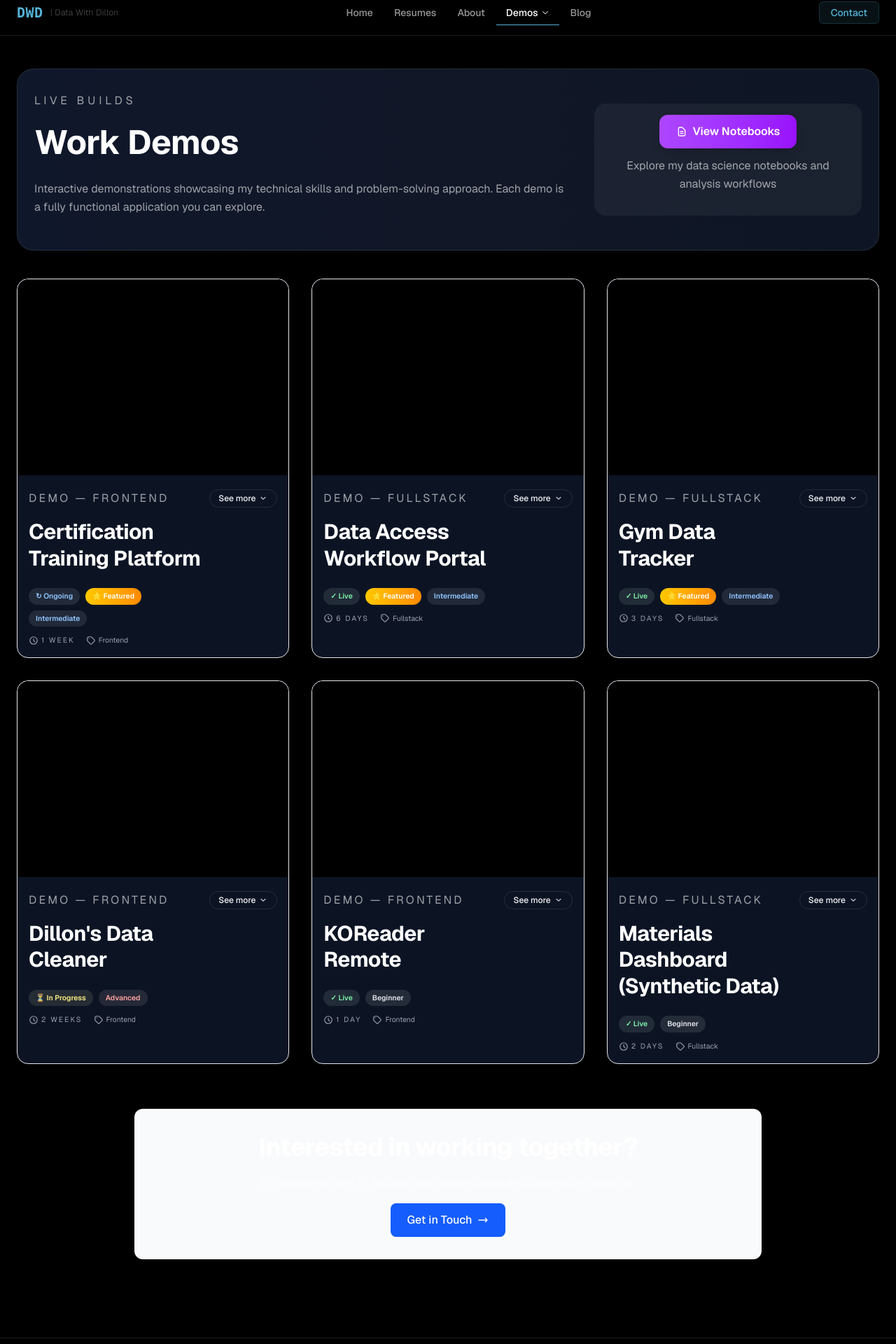
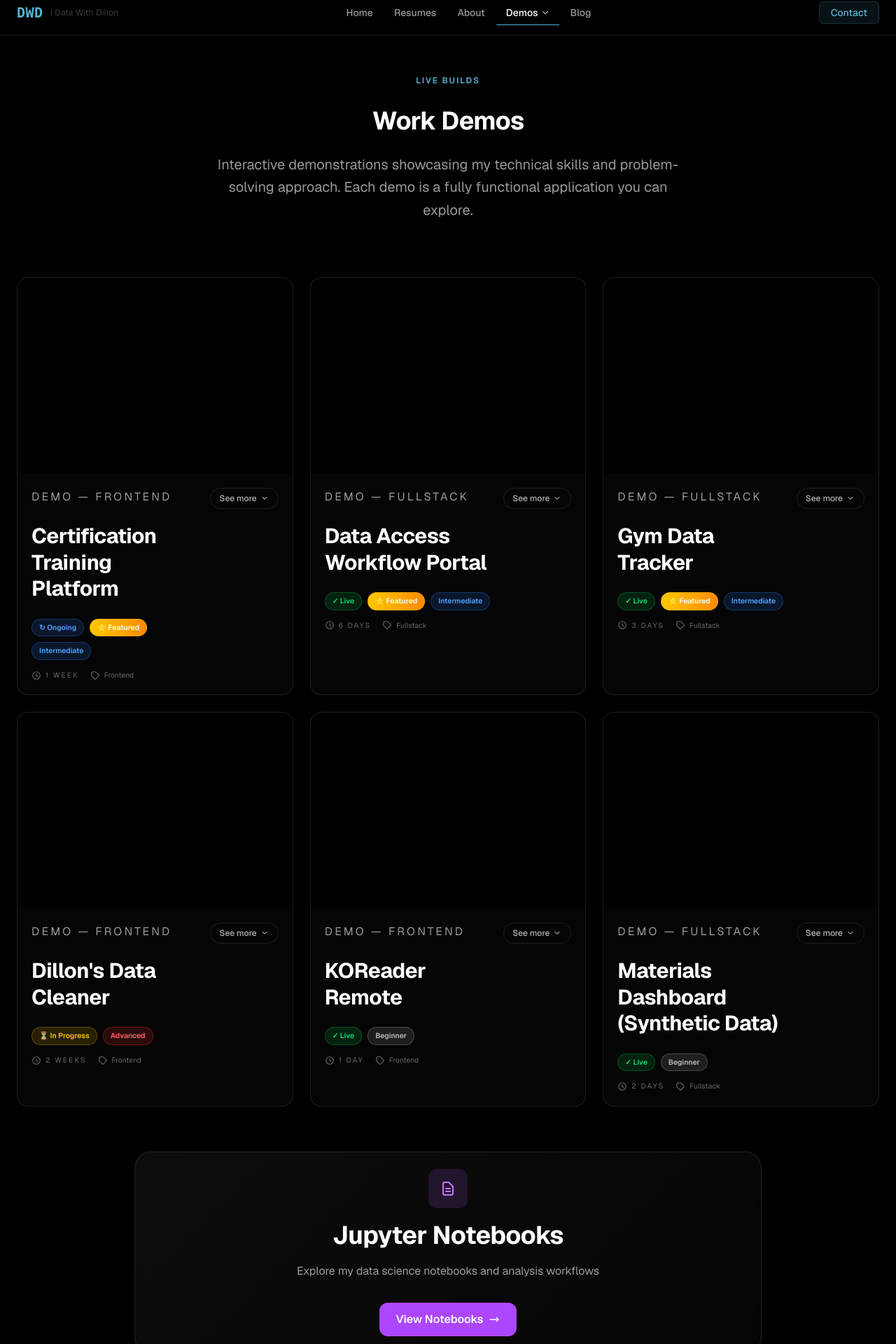
Before and after one commit to dillon-shearer/dillon-shearer-website, a Next.js app: page /demos in a window 1280 px wide. Shown: the part 14-1934 px from the top of the page at 70% size. Built offline with nearby package versions, Linux system fonts and the light colour scheme.

Commit message:
update demos page for mobile optimization/retheming

```diff
--- a/app/components/demo-card.tsx
+++ b/app/components/demo-card.tsx
@@ -88,6 +88,7 @@ export default function DemoCard({ demo, onSeeMore, index }: DemoCardProps) {
   }, [markAsLoaded])
 
   const mobileOrderClass = demo.mobileReady ? 'order-first md:order-none' : ''
+  const isAccessible = demo.status === 'live' || demo.status === 'ongoing'
   const exploreHref = demo.demoUrl ?? (demo.slug === 'koreader-remote' ? '/koreader-remote' : `/demos/${demo.slug}`)
   const previewBase = exploreHref
   const queryJoiner = previewBase.includes('?') ? '&' : '?'
@@ -96,13 +97,13 @@ export default function DemoCard({ demo, onSeeMore, index }: DemoCardProps) {
 
   return (
     <article
-      className={`group relative flex flex-col overflow-hidden rounded-2xl border border-gray-200 bg-[#0c1424] text-white shadow-lg transition-all duration-300 hover:-translate-y-1 hover:shadow-2xl dark:border-gray-700 ${mobileOrderClass}`}
+      className={`group relative flex flex-col overflow-hidden rounded-2xl border border-white/10 bg-white/[0.02] text-white shadow-lg transition-all duration-300 hover:-translate-y-1 hover:border-white/20 hover:shadow-2xl ${mobileOrderClass}`}
     >
       <div className="relative h-[200px] w-full overflow-hidden rounded-t-2xl bg-black sm:h-[240px] md:h-[280px]">
         {/* Loading skeleton - shows until iframe loads */}
         {!iframeLoaded && (
-          <div className="absolute inset-0 z-10 flex animate-pulse items-center justify-center bg-gray-800/80">
-            <span className="text-sm text-gray-400">Loading preview...</span>
+          <div className="absolute inset-0 z-10 flex animate-pulse items-center justify-center bg-black/80 backdrop-blur-sm">
+            <span className="text-sm text-white/40">Loading preview...</span>
           </div>
         )}
 
@@ -124,6 +125,7 @@ export default function DemoCard({ demo, onSeeMore, index }: DemoCardProps) {
         </div>
 
         <div className="pointer-events-none absolute inset-0 bg-gradient-to-t from-black/60 via-transparent to-transparent" />
+        {isAccessible && (
           <Link
             href={exploreHref}
             className={`absolute inset-0 z-10 flex items-end justify-end bg-gradient-to-t from-black/80 via-transparent to-transparent transition-opacity duration-300 ${
@@ -136,39 +138,40 @@ export default function DemoCard({ demo, onSeeMore, index }: DemoCardProps) {
               Open demo
             </span>
           </Link>
+        )}
       </div>
 
-      <div className="flex flex-col gap-3 px-4 pb-4 pt-5">
+      <div className="flex flex-col gap-3.5 px-5 pb-5 pt-5">
         <div className="flex items-start justify-between gap-3">
-          <div className="flex min-w-0 flex-1 flex-col">
-            <p className="text-[0.65rem] uppercase tracking-[0.2em] text-blue-200/80">Demo — {demo.category}</p>
+          <div className="flex min-w-0 flex-1 flex-col gap-2">
+            <p className="text-[0.65rem] uppercase tracking-[0.2em] text-white/50">Demo — {demo.category}</p>
             <h3 className="text-lg font-semibold text-white">
               {demo.title}
             </h3>
-            <div className="mt-2 flex flex-wrap items-center gap-2 text-[0.65rem] font-semibold">
+            <div className="flex flex-wrap items-center gap-2 text-[0.65rem] font-semibold">
               <span
                 className={`rounded-full px-2.5 py-1 ${
                   demo.status === 'live'
-                    ? 'bg-green-100/10 text-green-300'
+                    ? 'bg-green-500/15 text-green-400 border border-green-500/30'
                     : demo.status === 'ongoing'
-                      ? 'bg-blue-100/10 text-blue-300'
-                      : 'bg-yellow-100/10 text-yellow-200'
+                      ? 'bg-blue-500/15 text-blue-400 border border-blue-500/30'
+                      : 'bg-yellow-500/15 text-yellow-400 border border-yellow-500/30'
                 }`}
               >
                 {demo.status === 'live' ? '✓ Live' : demo.status === 'ongoing' ? '↻ Ongoing' : '⏳ In Progress'}
               </span>
               {demo.featured && (
-                <span className="rounded-full bg-gradient-to-r from-yellow-400 to-orange-400 px-2.5 py-1 text-white">
+                <span className="rounded-full bg-gradient-to-r from-yellow-400 to-orange-400 px-2.5 py-1 text-white border border-yellow-500/50">
                   ⭐ Featured
                 </span>
               )}
               <span
                 className={`rounded-full px-2.5 py-1 capitalize ${
                   demo.complexity === 'advanced'
-                    ? 'bg-red-100/10 text-red-300'
+                    ? 'bg-red-500/15 text-red-400 border border-red-500/30'
                     : demo.complexity === 'intermediate'
-                      ? 'bg-blue-100/10 text-blue-300'
-                      : 'bg-gray-100/10 text-gray-200'
+                      ? 'bg-blue-500/15 text-blue-400 border border-blue-500/30'
+                      : 'bg-white/10 text-white/70 border border-white/20'
                 }`}
               >
                 {demo.complexity}
@@ -178,8 +181,8 @@ export default function DemoCard({ demo, onSeeMore, index }: DemoCardProps) {
           <button
             type="button"
             onClick={onSeeMore}
-            className={`inline-flex items-center gap-1 rounded-full border border-white/10 px-3 py-1 text-xs font-medium text-gray-100 transition-colors duration-200 focus-visible:outline-none focus-visible:ring-2 focus-visible:ring-blue-400 ${
-              mobileBlocked ? 'opacity-80' : 'hover:border-blue-300 hover:text-blue-200'
+            className={`inline-flex items-center gap-1 rounded-full border border-white/10 px-3 py-1.5 text-xs font-medium text-white/70 transition-all duration-200 focus-visible:outline-none focus-visible:ring-2 focus-visible:ring-[#54b3d6] ${
+              mobileBlocked ? 'opacity-80' : 'hover:border-[#54b3d6]/50 hover:text-[#54b3d6] hover:bg-[#54b3d6]/5'
             }`}
           >
             See more
@@ -194,14 +197,14 @@ export default function DemoCard({ demo, onSeeMore, index }: DemoCardProps) {
           </button>
         </div>
 
-        <div className="flex flex-wrap gap-4 text-[0.65rem] uppercase tracking-[0.2em] text-gray-400">
-          <div className="flex items-center gap-1">
+        <div className="flex flex-wrap gap-4 text-[0.65rem] uppercase tracking-[0.2em] text-white/40">
+          <div className="flex items-center gap-1.5">
             <svg className="h-3.5 w-3.5" fill="none" stroke="currentColor" viewBox="0 0 24 24" aria-hidden="true">
               <path strokeLinecap="round" strokeLinejoin="round" strokeWidth={2} d="M12 8v4l3 3m6-3a9 9 0 11-18 0 9 9 0 0118 0z" />
             </svg>
             <span>{demo.buildTime}</span>
           </div>
-          <div className="flex items-center gap-1 capitalize tracking-normal">
+          <div className="flex items-center gap-1.5 capitalize tracking-normal">
             <svg className="h-3.5 w-3.5" fill="none" stroke="currentColor" viewBox="0 0 24 24" aria-hidden="true">
               <path strokeLinecap="round" strokeLinejoin="round" strokeWidth={2} d="M7 7h.01M7 3h5c.512 0 1.024.195 1.414.586l7 7a2 2 0 010 2.828l-7 7a2 2 0 01-2.828 0l-7-7A1.994 1.994 0 013 12V7a4 4 0 014-4z" />
             </svg>
--- a/app/components/demo-grid.tsx
+++ b/app/components/demo-grid.tsx
@@ -14,7 +14,7 @@ export default function DemoGrid({ demos }: DemoGridProps) {
 
   return (
     <>
-      <div className="grid grid-cols-1 gap-6 sm:grid-cols-2 sm:gap-8 xl:grid-cols-3">
+      <div className="grid grid-cols-1 gap-6 md:grid-cols-2 md:gap-6 xl:grid-cols-3 xl:gap-6">
         {demos.map((demo, index) => (
           <DemoCard
             key={demo.slug}
--- a/app/demos/page.tsx
+++ b/app/demos/page.tsx
@@ -18,54 +18,66 @@ export default function DemosPage() {
 
   return (
     <div className="min-h-screen">
-      <div className="max-w-7xl mx-auto px-6 py-8">
-        {/* Header Section */}
-        <div className="mb-10 rounded-3xl border border-white/10 bg-gradient-to-r from-[#0f172a] via-[#111727] to-[#0e1524] px-6 py-8 shadow-xl">
-          <div className="flex flex-col gap-8 lg:flex-row lg:items-center lg:justify-between">
-            <div className="max-w-3xl space-y-4">
-              <p className="text-sm uppercase tracking-[0.3em] text-blue-300/60">Live builds</p>
-              <h1 className="text-4xl font-bold text-white">
+      <div className="max-w-7xl mx-auto px-6 py-10">
+        {/* Header Section - Using unified design system */}
+        <div className="text-center mb-20">
+          <div className="mb-6">
+            <p className="section-label">Live Builds</p>
+          </div>
+          <h1 className="section-title">
             Work Demos
           </h1>
-              <p className="text-xl text-gray-200 leading-relaxed">
+          <p className="section-subtitle max-w-2xl mx-auto">
             Interactive demonstrations showcasing my technical skills and problem-solving approach.
             Each demo is a fully functional application you can explore.
           </p>
         </div>
 
-            {/* View Notebooks Button */}
-            <div className="flex w-full flex-col items-center gap-3 rounded-2xl bg-white/5 p-4 text-center lg:w-auto">
+        {/* Demos Grid */}
+        <DemoGrid demos={demos} />
+
+        {/* Jupyter Notebooks CTA */}
+        <div className="max-w-4xl mx-auto mt-16">
+          <div className="card-base text-center">
+            <div className="flex flex-col items-center gap-4">
+              <div className="w-14 h-14 rounded-xl flex items-center justify-center" style={{ background: 'rgba(168, 85, 247, 0.15)' }}>
+                <svg className="w-6 h-6 text-purple-400" fill="none" stroke="currentColor" viewBox="0 0 24 24">
+                  <path strokeLinecap="round" strokeLinejoin="round" strokeWidth={2} d="M9 12h6m-6 4h6m2 5H7a2 2 0 01-2-2V5a2 2 0 012-2h5.586a1 1 0 01.707.293l5.414 5.414a1 1 0 01.293.707V19a2 2 0 01-2 2z" />
+                </svg>
+              </div>
+              <div>
+                <h2 className="text-2xl font-bold mb-2 text-white">
+                  Jupyter Notebooks
+                </h2>
+                <p className="text-white/60 mb-5">
+                  Explore my data science notebooks and analysis workflows
+                </p>
+              </div>
               <a
                 href="/jupyter"
-                className="inline-flex items-center justify-center rounded-xl bg-gradient-to-r from-purple-500 to-purple-600 px-6 py-3 text-base font-semibold text-white shadow-lg transition-all duration-200 hover:translate-y-[-1px] hover:from-purple-400 hover:to-purple-600"
+                className="inline-flex items-center px-6 py-3 bg-purple-500 text-white font-semibold rounded-xl transition-all duration-200 hover:bg-purple-400 hover:translate-y-[-1px]"
               >
-                <svg className="mr-2 w-4 h-4" fill="none" stroke="currentColor" viewBox="0 0 24 24">
-                  <path strokeLinecap="round" strokeLinejoin="round" strokeWidth={2} d="M9 12h6m-6 4h6m2 5H7a2 2 0 01-2-2V5a2 2 0 012-2h5.586a1 1 0 01.707.293l5.414 5.414a1 1 0 01.293.707V19a2 2 0 01-2 2z" />
+                View Notebooks
+                <svg className="ml-2 w-4 h-4" fill="none" stroke="currentColor" viewBox="0 0 24 24">
+                  <path strokeLinecap="round" strokeLinejoin="round" strokeWidth={2} d="M17 8l4 4m0 0l-4 4m4-4H3" />
                 </svg>
-                View Notebooks
               </a>
-              <p className="text-sm text-gray-300">
-                Explore my data science notebooks and analysis workflows
-              </p>
             </div>
           </div>
         </div>
 
-        {/* Demos Grid */}
-        <DemoGrid demos={demos} />
-
-        {/* Call to Action - Now constrained to max-w-4xl to match content width */}
-        <div className="max-w-4xl mx-auto">
-          <div className="text-center mt-16 p-8 bg-gray-50 dark:bg-gray-800 rounded-xl">
-            <h2 className="text-2xl font-bold mb-4">
+        {/* Contact CTA */}
+        <div className="max-w-4xl mx-auto mt-8">
+          <div className="card-base text-center">
+            <h2 className="text-2xl font-bold mb-3 text-white">
               Interested in working together?
             </h2>
-            <p className="mb-6">
+            <p className="mb-5 text-white/60">
               I'm always excited to discuss new opportunities and challenging projects.
             </p>
             <a
               href="/contact"
-              className="inline-flex items-center px-6 py-3 bg-blue-600 text-white font-medium rounded-lg hover:bg-blue-700 transition-colors"
+              className="btn-primary inline-flex items-center"
             >
               Get in Touch
               <svg className="ml-2 w-4 h-4" fill="none" stroke="currentColor" viewBox="0 0 24 24">
```
Also changed, not shown: app/components/demo-modal.tsx (+23 -23 lines), .claude/settings.local.json. Lines whose indentation alone changed are shown as unchanged.
